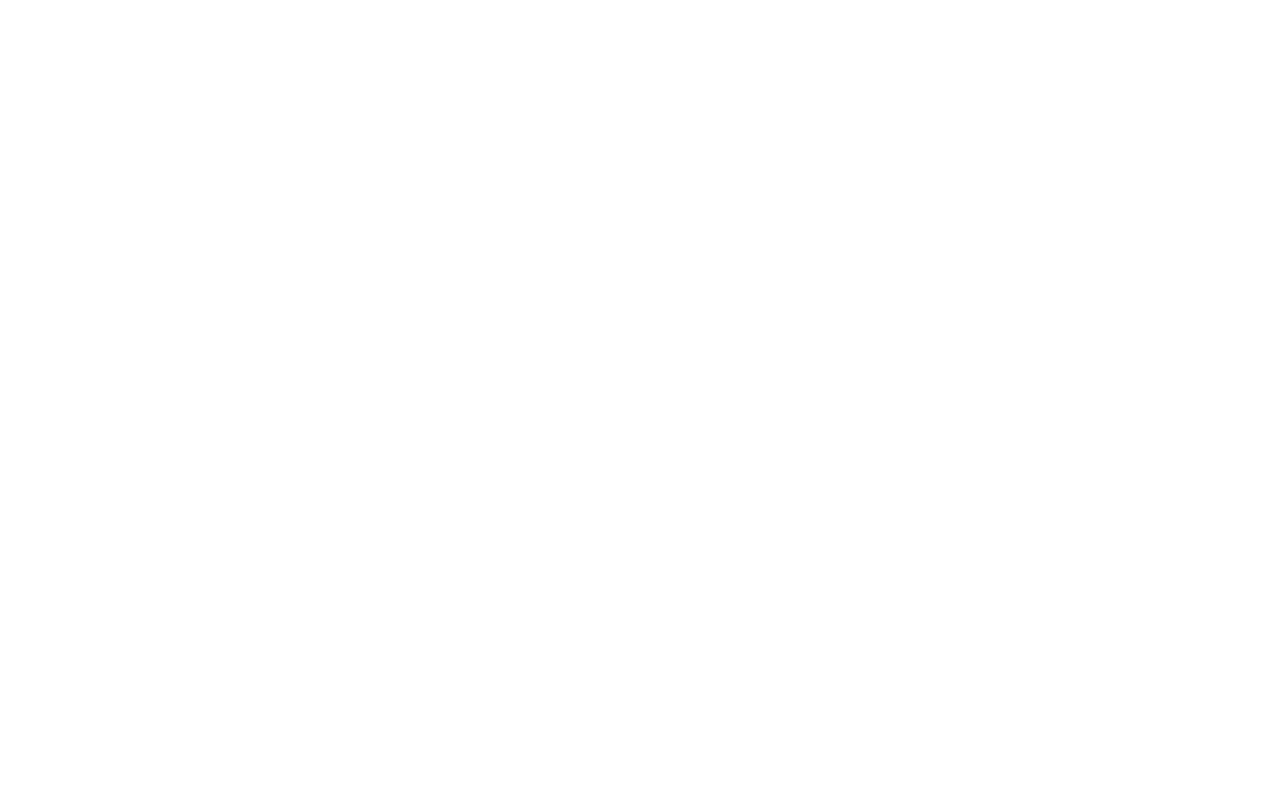
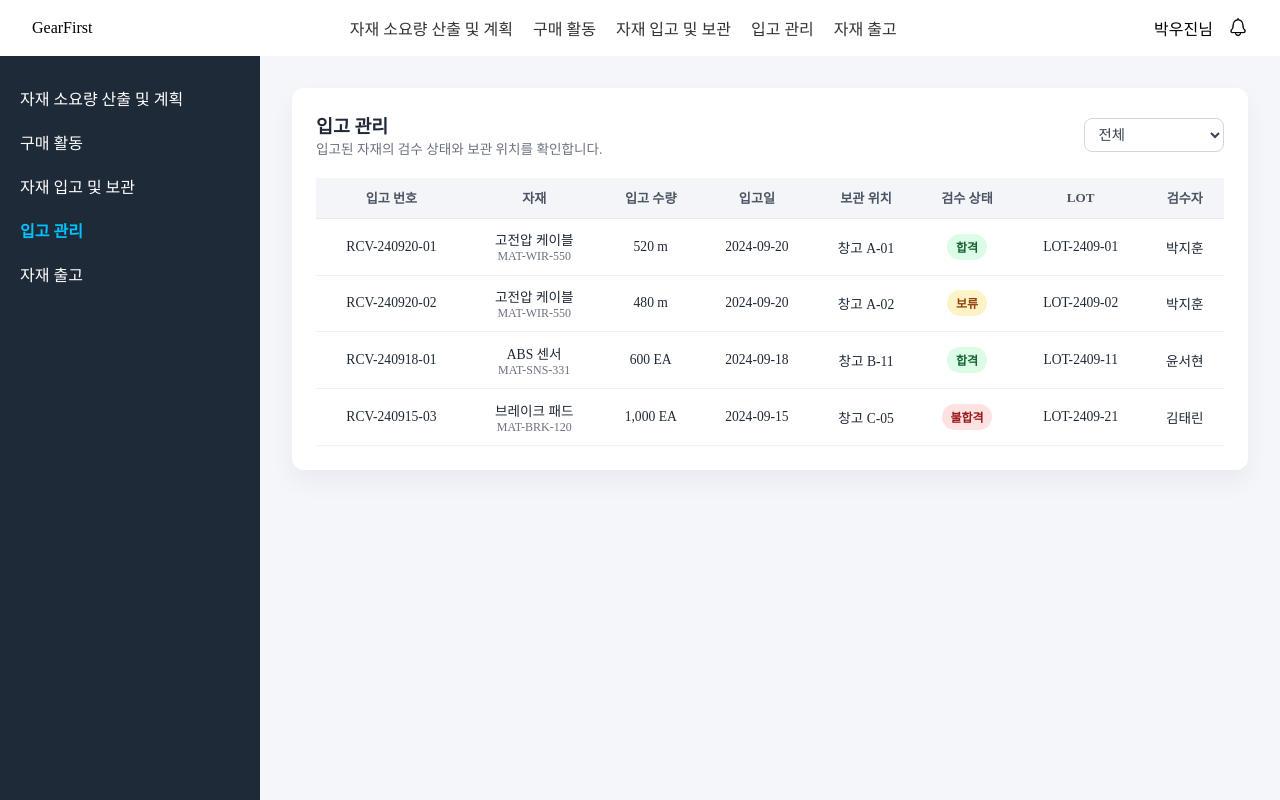
Before and after one commit to Gear-First/Web-FE, a React (Vite) app: page /inbound in a window 1280 px wide. Before the commit this address had no page. Built offline with nearby package versions, Linux system fonts and the light colour scheme.

Commit message:
feat: 입고관리 구현중

```diff
--- a/src/components/common/PageLayout.tsx
+++ b/src/components/common/PageLayout.tsx
@@ -75,12 +75,25 @@
   color: #1f2937;
 `;
 
-type StatusVariant = "success" | "warning" | "danger" | "info";
+type StatusVariant =
+  | "success"
+  | "warning"
+  | "danger"
+  | "info"
+  | "accepted"
+  | "pending"
+  | "rejected";
 
 const statusColors: Record<StatusVariant, { bg: string; color: string }> = {
   success: { bg: "#dcfce7", color: "#166534" },
+  accepted: { bg: "#dcfce7", color: "#166534" },
+
   warning: { bg: "#fef3c7", color: "#92400e" },
+  pending: { bg: "#fef3c7", color: "#92400e" },
+
   danger: { bg: "#fee2e2", color: "#991b1b" },
+  rejected: { bg: "#fee2e2", color: "#991b1b" },
+
   info: { bg: "#dbeafe", color: "#1d4ed8" },
 };
 
--- a/src/components/common/SideBar.tsx
+++ b/src/components/common/SideBar.tsx
@@ -31,6 +31,7 @@
   { to: "/mrp", label: "자재 소요량 산출 및 계획" },
   { to: "/supplierOrder", label: "구매 활동" },
   { to: "/inventory", label: "자재 입고 및 보관" },
+  { to: "/inbound", label: "입고 관리" },
   { to: "/issuance", label: "자재 출고" },
 ];
 
--- a/src/components/common/TopBar.tsx
+++ b/src/components/common/TopBar.tsx
@@ -51,7 +51,8 @@
     { id: 1, name: "자재 소요량 산출 및 계획", path: "/mrp" },
     { id: 2, name: "구매 활동", path: "/supplierOrder" },
     { id: 3, name: "자재 입고 및 보관", path: "/inventory" },
-    { id: 4, name: "자재 출고", path: "/issuance" },
+    { id: 4, name: "입고 관리", path: "/outbound" },
+    { id: 5, name: "자재 출고", path: "/issuance" },
   ];
 
   return (
--- /dev/null
+++ b/src/inbound/InboundApi.ts
@@ -0,0 +1,65 @@
+import type { InboundRecord } from "./InboundTypes";
+
+export const inboundKeys = {
+  records: ["inbound", "records"] as const,
+};
+
+export const inboundRecords: InboundRecord[] = [
+  {
+    id: "RCV-240920-01",
+    purchaseOrderId: "PO-240915-01",
+    materialCode: "MAT-WIR-550",
+    materialName: "고전압 케이블",
+    quantityReceived: 520,
+    unit: "m",
+    receivedDate: "2024-09-20",
+    storageLocation: "창고 A-01",
+    qualityStatus: "합격",
+    inspector: "박지훈",
+    lotNumber: "LOT-2409-01",
+  },
+  {
+    id: "RCV-240920-02",
+    purchaseOrderId: "PO-240915-01",
+    materialCode: "MAT-WIR-550",
+    materialName: "고전압 케이블",
+    quantityReceived: 480,
+    unit: "m",
+    receivedDate: "2024-09-20",
+    storageLocation: "창고 A-02",
+    qualityStatus: "보류",
+    inspector: "박지훈",
+    lotNumber: "LOT-2409-02",
+  },
+  {
+    id: "RCV-240918-01",
+    purchaseOrderId: "PO-240918-02",
+    materialCode: "MAT-SNS-331",
+    materialName: "ABS 센서",
+    quantityReceived: 600,
+    unit: "EA",
+    receivedDate: "2024-09-18",
+    storageLocation: "창고 B-11",
+    qualityStatus: "합격",
+    inspector: "윤서현",
+    lotNumber: "LOT-2409-11",
+  },
+  {
+    id: "RCV-240915-03",
+    purchaseOrderId: "PO-240910-03",
+    materialCode: "MAT-BRK-120",
+    materialName: "브레이크 패드",
+    quantityReceived: 1000,
+    unit: "EA",
+    receivedDate: "2024-09-15",
+    storageLocation: "창고 C-05",
+    qualityStatus: "불합격",
+    inspector: "김태린",
+    lotNumber: "LOT-2409-21",
+  },
+];
+
+export async function fetchInboundRecords(): Promise<InboundRecord[]> {
+  // 실제 API 호출 필요
+  return inboundRecords;
+}
--- /dev/null
+++ b/src/inbound/InboundPage.tsx
@@ -0,0 +1,61 @@
+import { useState } from "react";
+import Layout from "../components/common/Layout";
+import {
+  FilterGroup,
+  PageContainer,
+  SectionCaption,
+  SectionCard,
+  SectionHeader,
+  SectionTitle,
+  Select,
+} from "../components/common/PageLayout";
+import type { QualityStatus } from "./InboundTypes";
+import { useQuery } from "@tanstack/react-query";
+import { fetchInboundRecords, inboundKeys } from "./InboundApi";
+import InboundTable from "./components/InboundTable";
+
+type QualityFilter = QualityStatus | "ALL";
+
+export default function InboundPage() {
+  const [status, setStatus] = useState<QualityFilter>("ALL");
+  const statusOptions: QualityFilter[] = ["ALL", "합격", "보류", "불합격"];
+
+  const { data: records = [], isLoading: loadingR } = useQuery({
+    queryKey: inboundKeys.records,
+    queryFn: fetchInboundRecords,
+    select: (rows) =>
+      status === "ALL" ? rows : rows.filter((r) => r.qualityStatus === status),
+    staleTime: 5 * 60 * 1000,
+  });
+
+  return (
+    <Layout>
+      <PageContainer>
+        <SectionCard>
+          <SectionHeader>
+            <div>
+              <SectionTitle>입고 관리</SectionTitle>
+              <SectionCaption>
+                입고된 자재의 검수 상태와 보관 위치를 확인합니다.
+              </SectionCaption>
+            </div>
+            <FilterGroup>
+              <Select
+                value={status}
+                onChange={(e) => setStatus(e.target.value as QualityFilter)}
+              >
+                {statusOptions.map((opt) => (
+                  <option key={opt} value={opt}>
+                    {opt === "ALL" ? "전체" : opt}
+                  </option>
+                ))}
+              </Select>
+            </FilterGroup>
+          </SectionHeader>
+
+          {loadingR ? "로딩중..." : <InboundTable rows={records} />}
+        </SectionCard>
+      </PageContainer>
+    </Layout>
+  );
+}
--- /dev/null
+++ b/src/inbound/InboundTypes.ts
@@ -0,0 +1,15 @@
+export type QualityStatus = "합격" | "보류" | "불합격";
+
+export interface InboundRecord {
+  id: string;
+  purchaseOrderId: string;
+  materialCode: string;
+  materialName: string;
+  quantityReceived: number;
+  unit: string;
+  receivedDate: string;
+  storageLocation: string;
+  qualityStatus: QualityStatus;
+  inspector: string;
+  lotNumber: string;
+}
--- /dev/null
+++ b/src/inbound/components/InboundTable.tsx
@@ -0,0 +1,55 @@
+import { StatusBadge, Table, Td, Th } from "../../components/common/PageLayout";
+import type { InboundRecord, QualityStatus } from "../InboundTypes";
+
+const qualityVariant: Record<
+  QualityStatus,
+  "accepted" | "pending" | "rejected"
+> = {
+  합격: "accepted",
+  보류: "pending",
+  불합격: "rejected",
+};
+
+export default function InboundTable({ rows }: { rows: InboundRecord[] }) {
+  return (
+    <Table>
+      <thead>
+        <tr>
+          <Th>입고 번호</Th>
+          <Th>자재</Th>
+          <Th>입고 수량</Th>
+          <Th>입고일</Th>
+          <Th>보관 위치</Th>
+          <Th>검수 상태</Th>
+          <Th>LOT</Th>
+          <Th>검수자</Th>
+        </tr>
+      </thead>
+      <tbody>
+        {rows.map((r) => (
+          <tr key={r.id}>
+            <Td>{r.id}</Td>
+            <Td>
+              <div>{r.materialName}</div>
+              <div style={{ color: "#6b7280", fontSize: "0.75rem" }}>
+                {r.materialCode}
+              </div>
+            </Td>
+            <Td>
+              {r.quantityReceived.toLocaleString()} {r.unit}
+            </Td>
+            <Td>{r.receivedDate}</Td>
+            <Td>{r.storageLocation}</Td>
+            <Td>
+              <StatusBadge $variant={qualityVariant[r.qualityStatus]}>
+                {r.qualityStatus}
+              </StatusBadge>
+            </Td>
+            <Td>{r.lotNumber}</Td>
+            <Td>{r.inspector}</Td>
+          </tr>
+        ))}
+      </tbody>
+    </Table>
+  );
+}
--- a/src/routes/AppRoutes.tsx
+++ b/src/routes/AppRoutes.tsx
@@ -1,5 +1,6 @@
 import { Routes, Route, Navigate } from "react-router-dom";
 import IssuancePage from "../issuance/IssuancePage";
+import InboundPage from "../inbound/InboundPage";
 
 const AppRoutes = () => {
   return (
@@ -7,6 +8,7 @@
       <Route path="/" element={<Navigate to="/issuance" replace />} />
       <Route path="/mrp" element={<IssuancePage />} />
       <Route path="/inventory" element={<IssuancePage />} />
+      <Route path="/inbound" element={<InboundPage />} />
       <Route path="/issuance" element={<IssuancePage />} />
       <Route path="/supplierOrder" element={<IssuancePage />} />
     </Routes>
```
